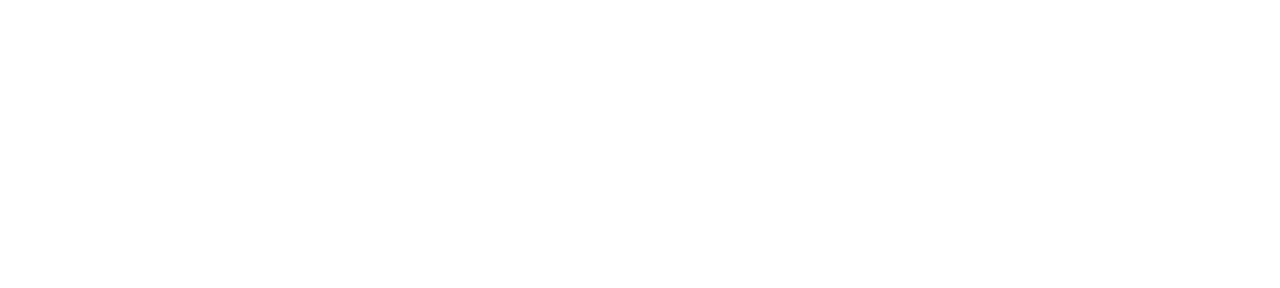
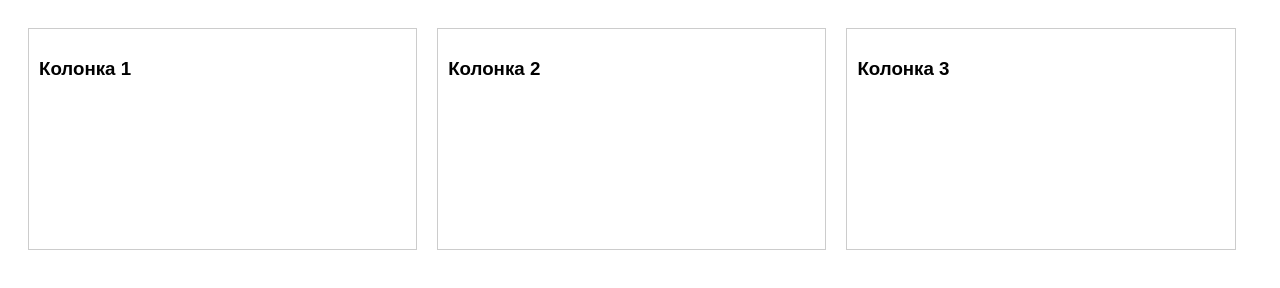
Before and after one commit to kostyaaga/practica_client_2, a plain HTML site: page index.html in a window 1280 px wide. Drawn offline with Linux system fonts and the light colour scheme.

Commit message:
add column

```diff
--- a/css/main.css
+++ b/css/main.css
@@ -0,0 +1,16 @@
+body {
+     font-family: Arial, sans-serif;
+    }
+
+.container {
+    display: flex;
+    gap: 20px;
+    padding: 20px;
+ }
+
+.column {
+    width: 30%;
+    padding: 10px;
+    border: 1px solid #ccc;
+    min-height: 200px;
+}
--- a/index.html
+++ b/index.html
@@ -9,8 +9,12 @@
     <link rel="stylesheet" href="css/main.css">
 </head>
 <body>
-<div id="app">
-
-</div>
+    <div id="app">
+        <div class="container">
+            <div class="column" v-for="(notes, index) in columns">
+                <h3>Колонка {{ index + 1 }}</h3>
+            </div>
+        </div>
+    </div>
 </body>
 </html>
--- a/js/main.js
+++ b/js/main.js
@@ -0,0 +1,6 @@
+new Vue({
+    el: '#app',
+    data: {
+        columns: [[], [], []]
+    }
+});
```
